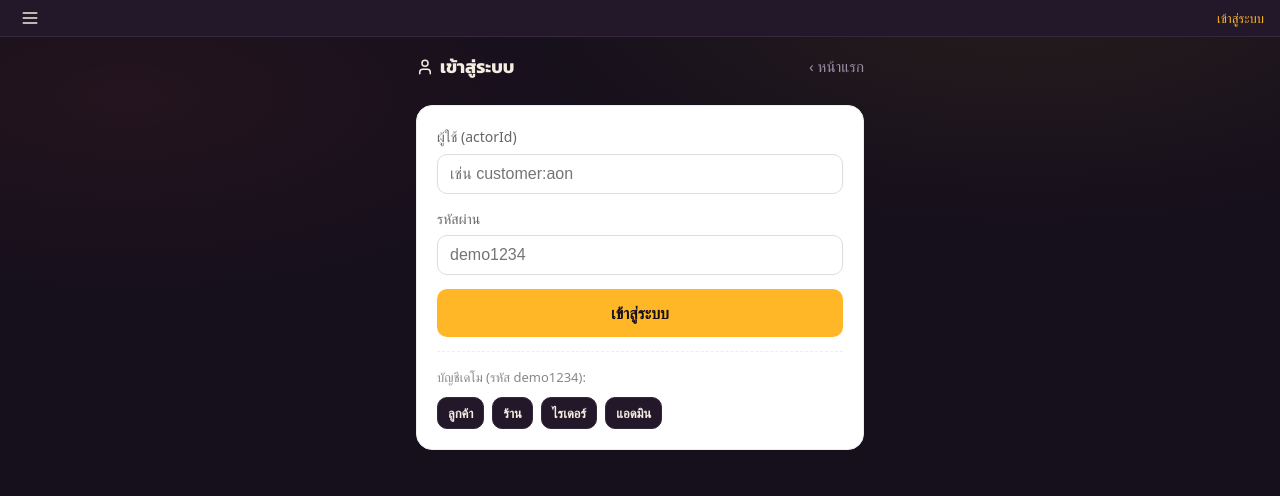
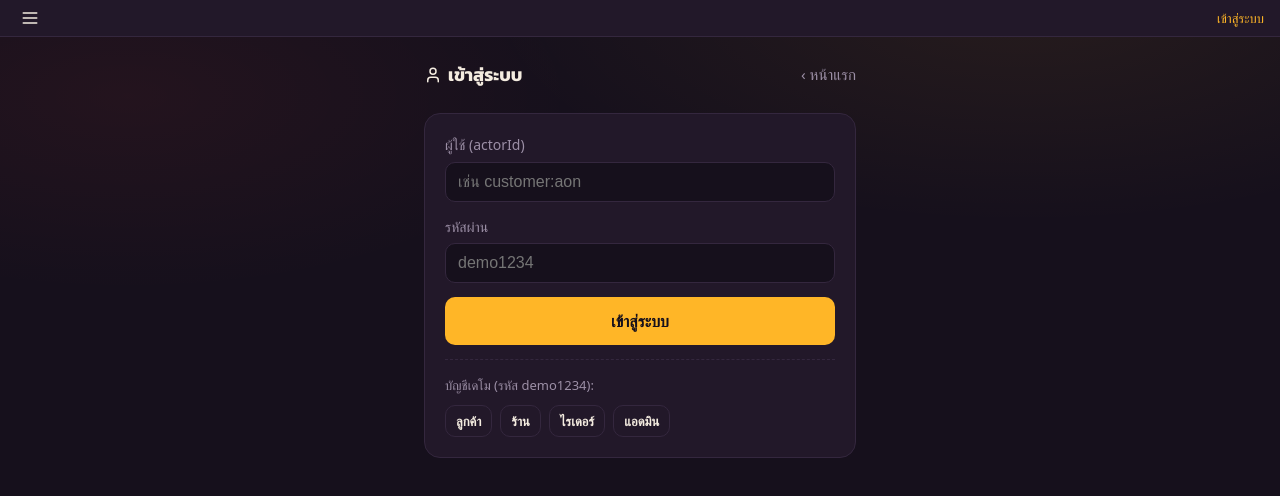
Before and after one commit to Kanokpol-Natekuakul/food_delivery_app, a React (Vite) app in the folder apps/web/: page /login in a window 1280 px wide. Shown: the top 496 px of the page. Built offline with nearby package versions, Linux system fonts and the light colour scheme; no server answers; a web font is replaced by a local one.

Commit message:
feat(ui): update Login component styles and structure for improved layout

```diff
--- a/apps/web/src/ui/pages/Login.css
+++ b/apps/web/src/ui/pages/Login.css
@@ -1,23 +1,85 @@
-.login { max-width: 480px; margin: 0 auto; padding: 16px; }
+.login { max-width: 480px; margin: 0 auto; padding: var(--gutter) var(--gutter) 48px; }
+
+.login-top {
+  display: flex;
+  align-items: center;
+  justify-content: space-between;
+  gap: var(--sp-3);
+  margin-bottom: var(--sp-5);
+}
+
+.login-who {
+  font-family: var(--display);
+  font-weight: 700;
+  font-size: var(--fs-h);
+  display: inline-flex;
+  align-items: center;
+  gap: 6px;
+  color: var(--paper);
+}
 
 .login-card {
-  display: flex; flex-direction: column; gap: 14px;
-  background: var(--surface, #fff); border: 1px solid var(--line, #eee);
-  border-radius: 16px; padding: 20px; margin-top: 12px;
+  display: flex;
+  flex-direction: column;
+  gap: 14px;
+  background: var(--ink-card);
+  border: 1px solid var(--ink-line);
+  border-radius: 16px;
+  padding: 20px;
+  margin-top: 12px;
+  color: var(--paper);
 }
 
-.login-field { display: flex; flex-direction: column; gap: 6px; font-size: 14px; color: var(--muted, #666); }
-.login-field input {
-  padding: 10px 12px; border: 1px solid var(--line, #ddd); border-radius: 10px;
-  font-size: 16px; color: var(--ink, #222);
+.login-field {
+  display: flex;
+  flex-direction: column;
+  gap: 6px;
+  font-size: 14px;
+  color: var(--paper-dim);
 }
 
-.login-error { color: #c0392b; font-size: 14px; margin: 0; }
+.login-field input {
+  padding: 10px 12px;
+  border: 1px solid var(--ink-line);
+  border-radius: 10px;
+  font-size: 16px;
+  color: var(--paper);
+  background: var(--ink);
+}
+.login-field input:focus {
+  outline: none;
+  border-color: rgba(255, 182, 39, 0.45);
+}
 
-.login-hello { font-size: 16px; margin: 0 0 12px; }
-.login-role { color: var(--muted, #888); }
+.login-error {
+  color: var(--chili);
+  font-size: 14px;
+  margin: 0;
+}
 
-.login-demo { border-top: 1px dashed var(--line, #eee); padding-top: 12px; }
-.login-demo-h { font-size: 13px; color: var(--muted, #888); }
-.login-demo-row { display: flex; flex-wrap: wrap; gap: 8px; margin-top: 8px; }
-.login-demo-btn { font-size: 13px; padding: 6px 10px; }
+.login-hello {
+  font-size: 16px;
+  margin: 0 0 12px;
+}
+.login-role {
+  color: var(--paper-dim);
+}
+
+.login-demo {
+  border-top: 1px dashed var(--ink-line);
+  padding-top: 12px;
+}
+.login-demo-h {
+  font-size: 13px;
+  color: var(--paper-dim);
+}
+.login-demo-row {
+  display: flex;
+  flex-wrap: wrap;
+  gap: 8px;
+  margin-top: 8px;
+}
+.login-demo-btn {
+  font-size: 13px;
+  padding: 6px 10px;
+}
--- a/apps/web/src/ui/pages/Login.tsx
+++ b/apps/web/src/ui/pages/Login.tsx
@@ -36,8 +36,8 @@ export function Login() {
 
   return (
     <div className="login">
-      <div className="m-top">
-        <span className="m-who" style={{ display: 'inline-flex', alignItems: 'center', gap: '6px' }}>
+      <div className="login-top">
+        <span className="login-who">
           <IconUser size={18} /> เข้าสู่ระบบ
         </span>
         <Link className="m-back" to="/">‹ หน้าแรก</Link>
```
